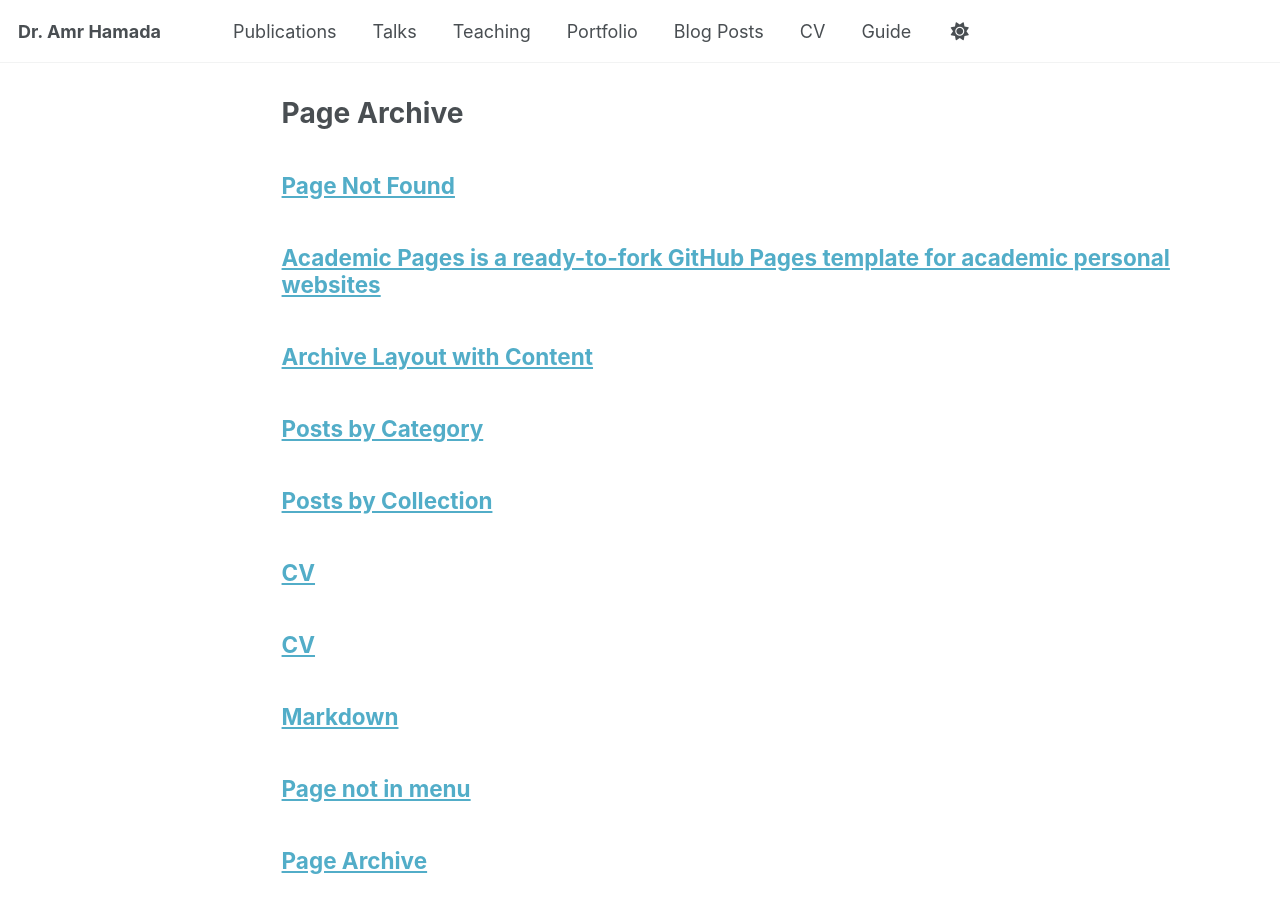
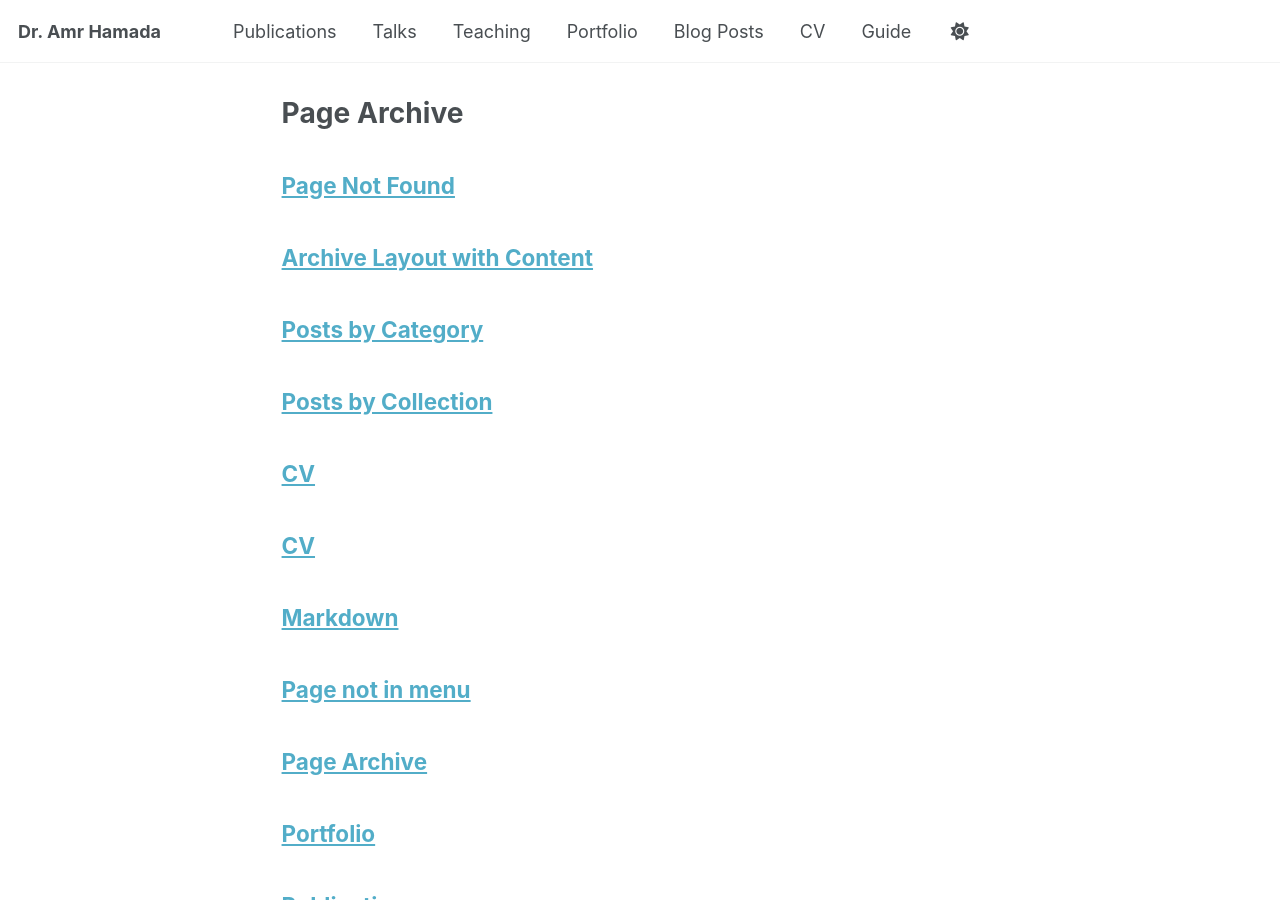
Before and after one commit to Amr1001Hamada/Amr1001Hamada.github.io, a Jekyll site: the page built from _pages/page-archive.html, in a window 1280 px wide and 900 px high. Built offline with Jekyll 4.4.1, drawn with Linux system fonts in a browser that asks for light colours; a script bundle is joined from its source files by our own code; library files that are not in the unit come from our copies.

Commit message:
Update about page by removing front matter
Removed front matter and kept the introduction about Dr. Amr Hamada.

```diff
--- a/_pages/about.md
+++ b/_pages/about.md
@@ -1,13 +1,4 @@
----
-permalink: /
-title: "Academic Pages is a ready-to-fork GitHub Pages template for academic personal websites"
-author_profile: true
-redirect_from:
-  - /about/
-  - /about.html
----
 
-------
 I am **Dr. Amr Hamada**, a solar physicist at the **National Solar Observatory (NSO/NISP)** in Boulder, Colorado, and affiliated with the **University of Colorado Boulder**.
 
 My research focuses on helioseismology, far-side solar imaging, machine-learning–based active region reconstruction, and global solar magnetic field mapping.
```
